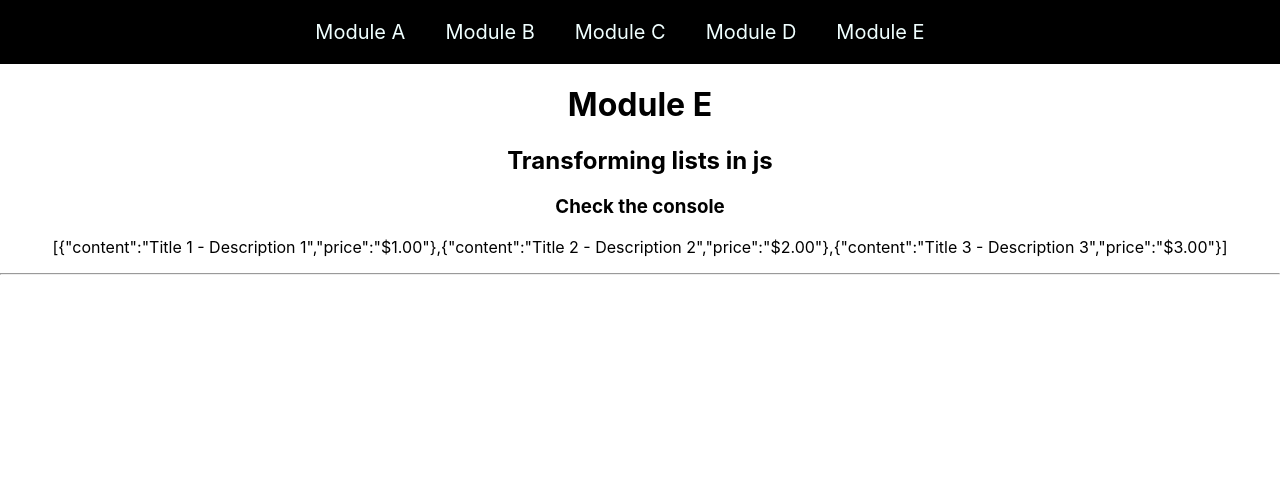
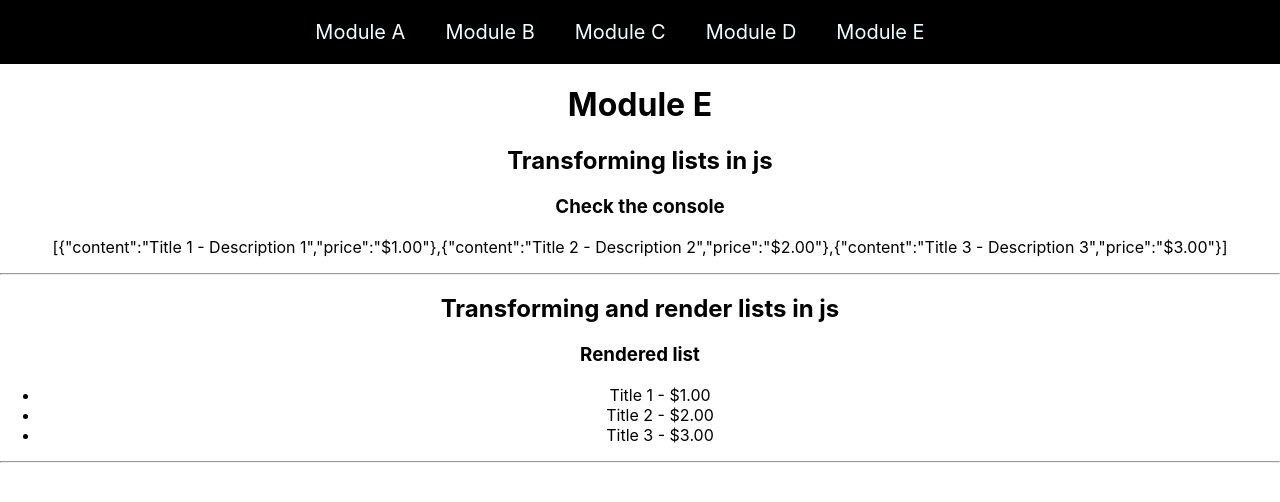
Before and after one commit to dwaxgio/meta-react-core, a React (Create React App) app: page /modulee in a window 1280 px wide. Shown: the top 502 px of the page. Built offline with nearby package versions, Linux system fonts and the light colour scheme.

Commit message:
Transforming and rendering lists in JavaScript

```diff
--- /dev/null
+++ b/src/components/TransformingListsRender.js
@@ -0,0 +1,42 @@
+const data = [
+  {
+    id: "1",
+    title: "Title 1",
+    description: "Description 1",
+    image:
+      "https://images.immediate.co.uk/production/volatile/sites/30/2020/08/dessert-main-image-molten-cake-0fbd4f2.jpg?quality=90&webp=true&resize=500,454",
+    price: "$1.00",
+  },
+  {
+    id: "2",
+    title: "Title 2",
+    description: "Description 2",
+    image:
+      "https://images.immediate.co.uk/production/volatile/sites/30/2020/08/dessert-main-image-molten-cake-0fbd4f2.jpg?quality=90&webp=true&resize=500,454",
+    price: "$2.00",
+  },
+  {
+    id: "3",
+    title: "Title 3",
+    description: "Description 3",
+    image:
+      "https://images.immediate.co.uk/production/volatile/sites/30/2020/08/dessert-main-image-molten-cake-0fbd4f2.jpg?quality=90&webp=true&resize=500,454",
+    price: "$3.00",
+  },
+];
+
+const itemContent = data.map((e) => {
+  const itemText = `${e.title} - ${e.price}`;
+  return <li>{itemText}</li>;
+});
+
+const TransformingListsRender = () => {
+  return (
+    <div>
+      <h3>Rendered list</h3>
+      <ul>{itemContent}</ul>
+    </div>
+  );
+};
+
+export default TransformingListsRender;
--- a/src/pages/ModuleE.js
+++ b/src/pages/ModuleE.js
@@ -1,4 +1,5 @@
 import TransformingLists from "../components/TransformingLists";
+import TransformingListsRender from "../components/TransformingListsRender";
 
 const ModuleE = () => {
   return (
@@ -8,6 +9,9 @@ const ModuleE = () => {
       <h2>Transforming lists in js</h2>
       <TransformingLists />
       <hr />
+      <h2>Transforming and render lists in js</h2>
+      <TransformingListsRender />
+      <hr />
     </>
   );
 };
```
